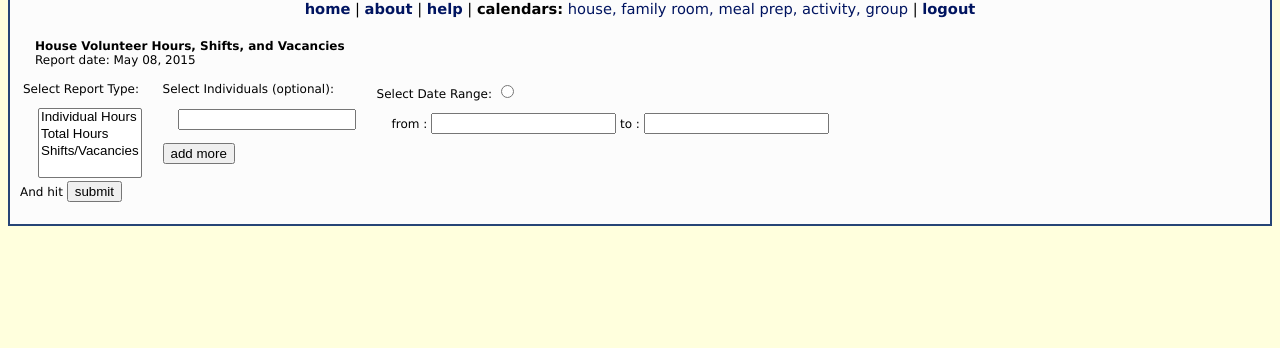
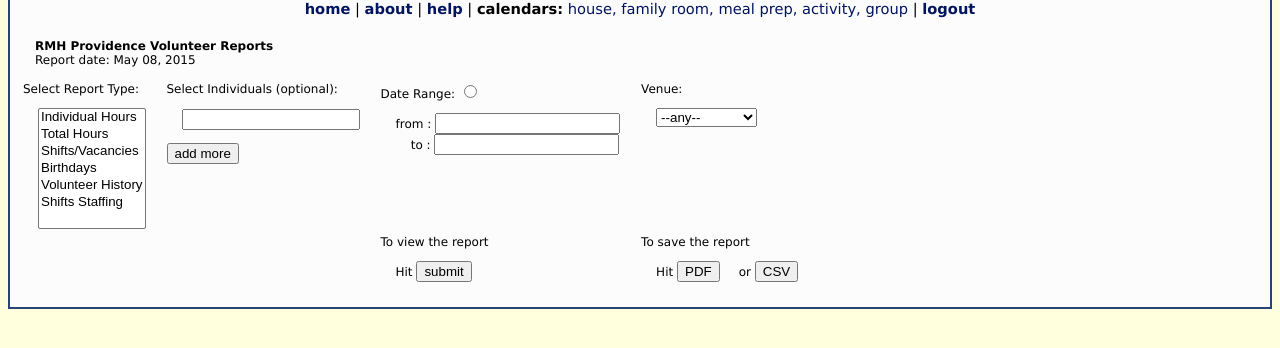
Before and after one commit to megandalster/rmhp-homebase, a PHP site: page /reports.php in a window 1280 px wide. Shown: the part 180-528 px from the top of the page. Run offline with PHP 8.4, Linux system fonts and the light colour scheme; the visitor is signed in with stand-in values (Sample User, id 1).

Commit message:
set up the reports page to cover the new design

```diff
--- a/personSearch.php
+++ b/personSearch.php
@@ -104,7 +104,7 @@ session_cache_expire(30);
                     }
 				    if (sizeof($result) > 0) {
 				       echo ' (select one for more info).';
-				       echo '<div id="target" style="overflow: scroll; width: 600px; height: 200px;">';
+				       echo '<div id="target" style="overflow: scroll; width: variable; height: 400px;">';
 				       echo '<p><table> <tr><td>Name</td><td>Phone</td>
 				                            <td>E-mail</td><td>Availability</td></tr>';
 				       foreach ($result as $vol) {
--- a/reports.php
+++ b/reports.php
@@ -88,28 +88,45 @@ $(function() {
 	<p id="search-fields-container">
 	<form id = "search-fields" method="post">
 		<input type="hidden" name="_form_submit" value="report" />
-		<p class = "search-description" id="today"> <b>House Volunteer Hours, Shifts, and Vacancies</b><br> Report date: <?php echo Date("F d, Y");?></p>
+		<p class = "search-description" id="today"> <b>RMH Providence Volunteer Reports</b><br> Report date: <?php echo Date("F d, Y");?></p>
 	<table>	<tr>
 		<td class = "search-description" valign="top"> Select Report Type:
-		<p>	<select multiple name="report-types[]" id = "report-type">
+		<p>	<select multiple name="report-types[]" id = "report-type" size="7">
 	  		<option value="volunteer-names">Individual Hours</option>
 	  		<option value="volunteer-hours">Total Hours</option>
 	  		<option value="shifts-staffed-vacant">Shifts/Vacancies</option>
+	  		<option value="birthdays">Birthdays</option>
+	  		<option value="history">Volunteer History</option>
+	  		<option value="shifts-staffed">Shifts Staffing</option>
 			</select>
 		</p>
 		</td>
-		<td class = "search-description" > Select Individuals  (optional):
+		<td class = "search-description"  valign="top"> Select Individuals  (optional):
 		<p id="volunteer-name-inputs"
 			class="ui-widget"> <input type="text" name="volunteer-names[]" class="volunteer-name" id="1"></p>
 		<button id="add-more">add more</button><br><br>
 		</td>
-		<td class = "search-description" valign="top"> Select Date Range:
+		<td class = "search-description" valign="top"> Date Range:
 			<input type="radio" name="date" value="date-range">
-			<p id="fromto"> from : <input name = "from" type="text" id="from">
-								to : <input name = "to" type="text" id="to"></p>
+			<p id="fromto"> from : <input name = "from" type="text" id="from"><br>
+							&nbsp;&nbsp;&nbsp;&nbsp;to : <input name = "to" type="text" id="to"></p>
 		</td>
-	</tr></table>
-	And hit <input type="submit" value="submit" id ="report-submit" class ="btn">
+		<td class = "search-description" valign="top"> Venue:
+		    <p id="venue-input"> <select name="venue" id = "report-venue">
+	  		<option value="">--any--</option>
+	  		<option value="house">House</option>
+	  		<option value="fam">Family Room</option>
+		</td>
+	</tr> <tr> <td></td><td></td><td>
+	To view the report <p>Hit <input type="submit" value="submit" id ="report-submit" class ="btn"></p>
+	</td>
+	<td>
+	To save the report <p>Hit <input type="submit" value="PDF" id ="report-pdf" class ="btn">
+						&nbsp;&nbsp;&nbsp;&nbsp;or <input type="submit" value="CSV" id ="report-csv" class ="btn">
+	</p>
+	</td>
+	</tr>
+	</table>
 	</form>
 	<p id="outputs">
 
```
